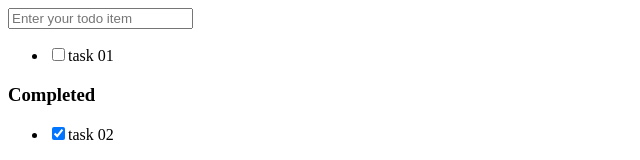
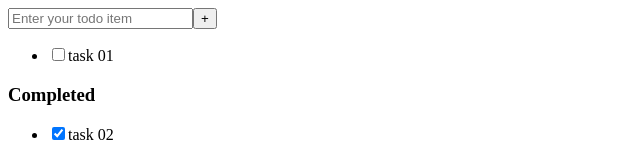
Before and after one commit to tw-graduate-program/react, a React (Create React App) app: page / in a window 1280 px wide. Shown: the top 160 px of the page, without its empty margins (0-640 px from the left). Built offline with nearby package versions, Linux system fonts and the light colour scheme; data requests are answered from the project's data file.

Commit message:
feat: modify function with Context Hook

```diff
--- a/src/components/AddTodo.js
+++ b/src/components/AddTodo.js
@@ -1,9 +1,34 @@
+import axios from "axios";
+import {useContext, useState} from "react";
+import {TaskContext} from "../store/TaskProvider";
+
 export function AddTodo() {
+  const [todo, setTodo] = useState('');
+  const { tasks, addTask } = useContext(TaskContext);
+  const handleClick = () => {
+    axios.post('http://localhost:8080/tasks', {
+      name: todo,
+      completed: false,
+    })
+    .then((response) => response.data)
+    .then((data) => {
+      addTask(data);
+    });
+  };
+
   return (
-    <input
-      type="text"
-      className='todo-input'
-      placeholder="Enter your todo item"
-    />
+    <section>
+      <input
+          value={todo}
+          onChange={(event) => setTodo(event.target.value)}
+          type="text"
+          className='todo-input'
+          placeholder="Enter your todo item"
+      />
+      <button onClick={handleClick} className="add-btn">
+        +
+      </button>
+    </section>
+
   );
 }
--- a/src/components/CompletedList.js
+++ b/src/components/CompletedList.js
@@ -3,7 +3,7 @@ import {TaskList} from "./TaskList";
 import {TaskContext} from "../store/TaskProvider";
 
 export function CompletedList() {
-  const tasks = useContext(TaskContext);
+  const { tasks } = useContext(TaskContext);
   const completedTasks = tasks.filter((task) => task.completed);
   return (
     <section>
--- a/src/components/TodoList.js
+++ b/src/components/TodoList.js
@@ -1,10 +1,9 @@
-import {TodoItem} from "./TodoItem";
 import React, {useContext} from "react";
 import {TaskList} from "./TaskList";
 import {TaskContext} from "../store/TaskProvider";
 
 export function TodoList() {
-  const tasks = useContext(TaskContext);
+  const { tasks } = useContext(TaskContext);
   const todoTasks = tasks.filter((task) => !task.completed);
   return (
     <TaskList tasks={todoTasks} type="todo" />
--- a/src/store/TaskProvider.js
+++ b/src/store/TaskProvider.js
@@ -9,7 +9,11 @@ const TaskProvider = ({ children }) => {
     fetchTasks().then((data) => setTasks(data));
   },[]);
 
-  return <TaskContext.Provider value={tasks}>{children}</TaskContext.Provider>;
+  const addTask = (task) => {
+    setTasks([...tasks,task]);
+  };
+
+  return <TaskContext.Provider value={{tasks, addTask}}>{children}</TaskContext.Provider>;
 };
 
 
```
Also changed, not shown: 1 other file (tests, documents, lock files or other folders).
